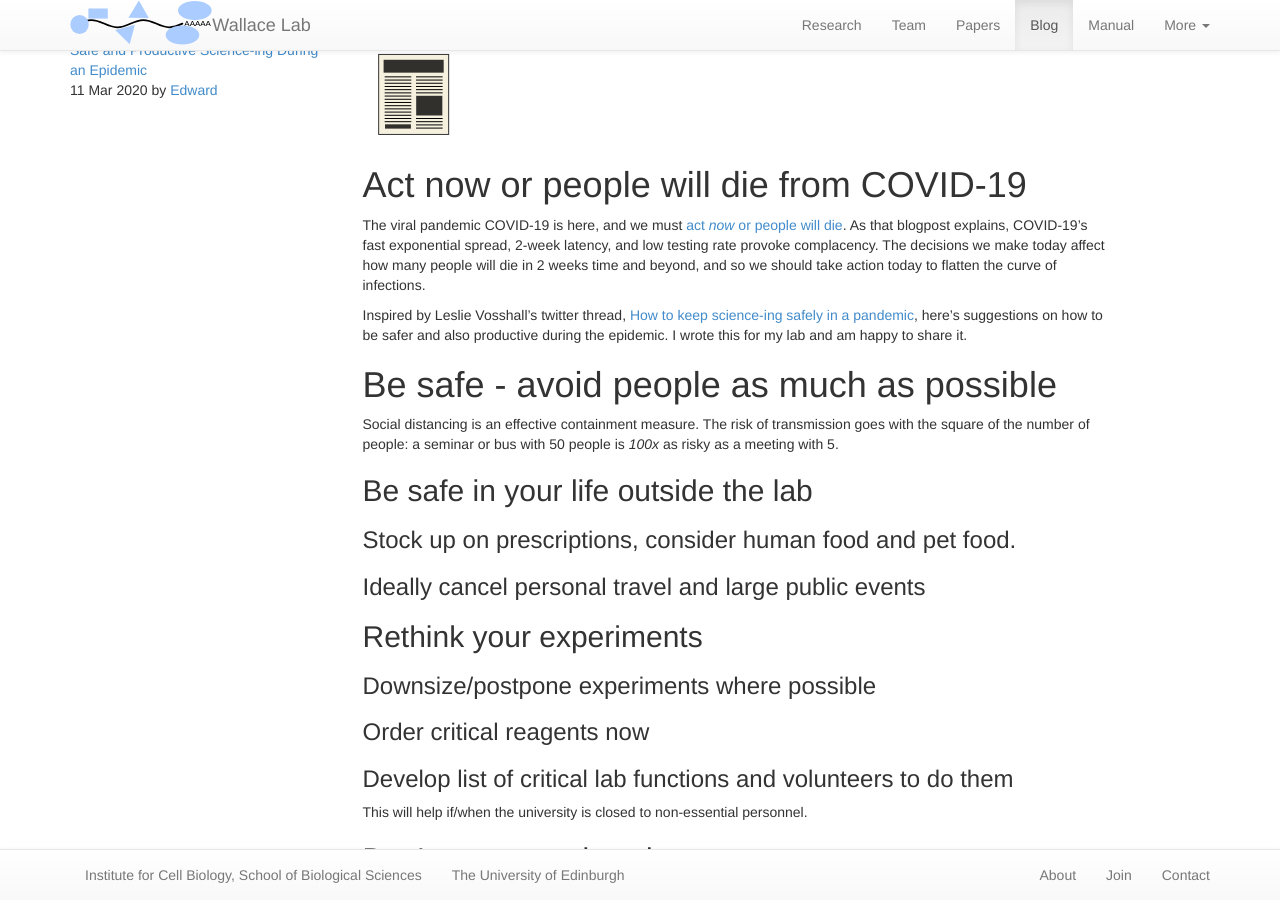
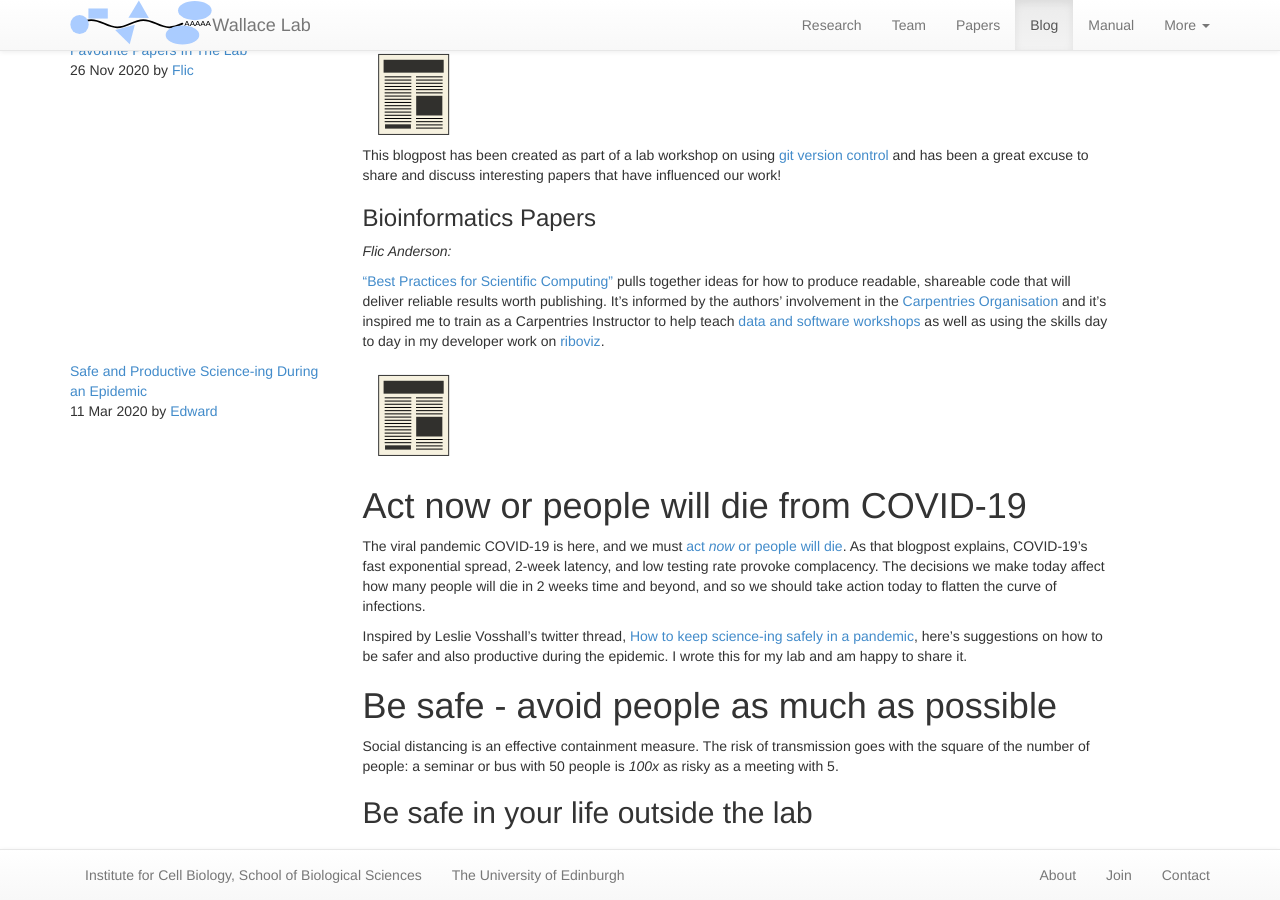
Before and after one commit to swinterbourne/ewallace.github.io, a Jekyll site: the page built from blog/index.html, in a window 1280 px wide and 900 px high. Built offline with Jekyll 4.4.1, drawn with Linux system fonts in a browser that asks for light colours; nearby versions of some CDN libraries.

Commit message:
Workshop blogpost (#52)
* Flic's favourite paper added to 2020-11-27_favourite-papers.md

* edited Flic's posting name and added handle to team page

* added twitter link

* testing why post isn't generating

* tried deleting copy of working post, renaming, but didn't work

* updated filename to NOT be in future, avoid underscores

* updated content of favourite-papers post

* reduced paper summary to two sentences

* another shortening edit for Flic's paper summary

```diff
--- /dev/null
+++ b/blog/_posts/2020-11-26-favourite-papers.md
@@ -0,0 +1,18 @@
+---
+layout: news
+title: "Favourite Papers In The Lab"
+author: "Felicity Anderson"
+author_handle: "fa"
+image: /assets/images/news/default-news.png
+category: blog
+tags: [papers]
+---
+{% include JB/setup %}
+
+This blogpost has been created as part of a lab workshop on using [git version control](https://en.wikipedia.org/wiki/Git) and has been a great excuse to share and discuss interesting papers that have influenced our work!
+
+### Bioinformatics Papers
+
+*Flic Anderson:*
+
+["Best Practices for Scientific Computing"](https://doi.org/10.1371/journal.pbio.1001745) pulls together ideas for how to produce readable, shareable code that will deliver reliable results worth publishing. It's informed by the authors' involvement in the [Carpentries Organisation](https://carpentries.org/) and it's inspired me to train as a Carpentries Instructor to help teach [data and software workshops](https://edcarp.github.io/) as well as using the skills day to day in my developer work on [riboviz](https://github.com/riboviz/riboviz).
```
Also changed, not shown: team/_posts/2019-07-01-flic-anderson.md (+1 -1 lines).
